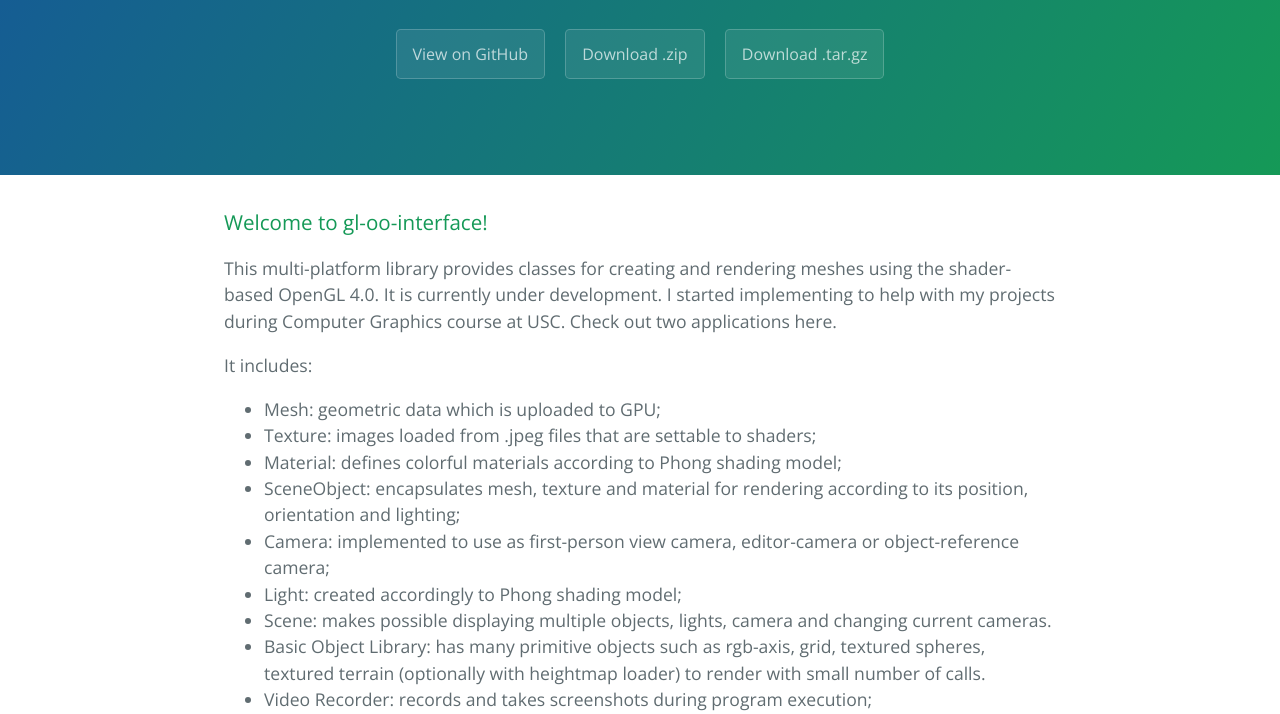
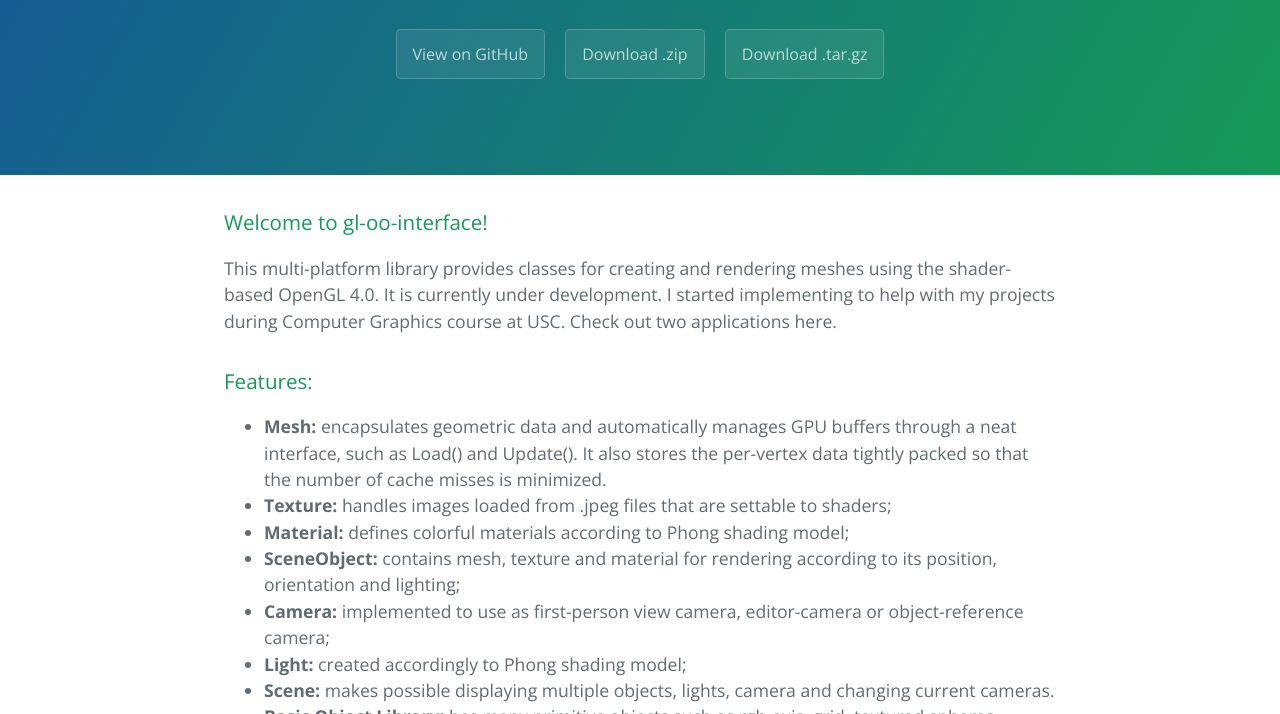
Before and after one commit to riuri/gl-oo-interface, a plain HTML site: page index.html in a window 1280 px wide. Shown: the part 238-952 px from the top of the page. Drawn offline with nearby package versions, Linux system fonts and the light colour scheme.

Commit message:
Updating text in index.html

```diff
--- a/index.html
+++ b/index.html
@@ -33,19 +33,19 @@
 <p>This multi-platform library provides classes for creating and rendering meshes using the shader-based OpenGL 4.0.
 It is currently under development. I started implementing to help with my projects during Computer Graphics course at USC. Check out two applications here.</p>
 
-<p>It includes:</p>
+<h3>Features:</h3>
 
 <ul>
-<li>Mesh: geometric data which is uploaded to GPU;</li>
-<li>Texture: images loaded from .jpeg files that are settable to shaders;</li>
-<li>Material: defines colorful materials according to Phong shading model;</li>
-<li>SceneObject: encapsulates mesh, texture and material for rendering according to its position, orientation and lighting;</li>
-<li>Camera: implemented to use as first-person view camera, editor-camera or object-reference camera;</li>
-<li>Light: created accordingly to Phong shading model;</li>
-<li>Scene: makes possible displaying multiple objects, lights, camera and changing current cameras.</li>
-<li>Basic Object Library: has many primitive objects such as rgb-axis, grid, textured spheres, textured terrain (optionally with heightmap loader) to render with small number of calls.</li>
-<li>Video Recorder: records and takes screenshots during program execution;</li>
-<li>GlutProgram: an abstract class which has an interface for general GLUT programs (keyboard, mouse).</li>
+<li> <b> Mesh: </b> encapsulates geometric data and automatically manages GPU buffers through a neat interface, such as Load() and Update(). It also stores the per-vertex data tightly packed so that the number of cache misses is minimized. </li>
+<li> <b> Texture: </b> handles images loaded from .jpeg files that are settable to shaders;</li>
+<li> <b> Material: </b> defines colorful materials according to Phong shading model;</li>
+<li> <b> SceneObject: </b> contains mesh, texture and material for rendering according to its position, orientation and lighting;</li>
+<li> <b>Camera: </b> implemented to use as first-person view camera, editor-camera or object-reference camera;</li>
+<li> <b> Light: </b> created accordingly to Phong shading model;</li>
+<li> <b> Scene: </b> makes possible displaying multiple objects, lights, camera and changing current cameras.</li>
+<li> <b> Basic Object Library: </b> has many primitive objects such as rgb-axis, grid, textured spheres, textured terrain (optionally with heightmap loader) to render with small number of calls.</li>
+<li> <b> Video Recorder: </b>  records and takes screenshots during program execution;</li>
+<li> <b> GlutProgram: </b> an abstract class which has an interface for general GLUT programs (keyboard, mouse).</li>
 </ul>
 
 <h3> Sample applications using gl-oo-interface </h3>
```
